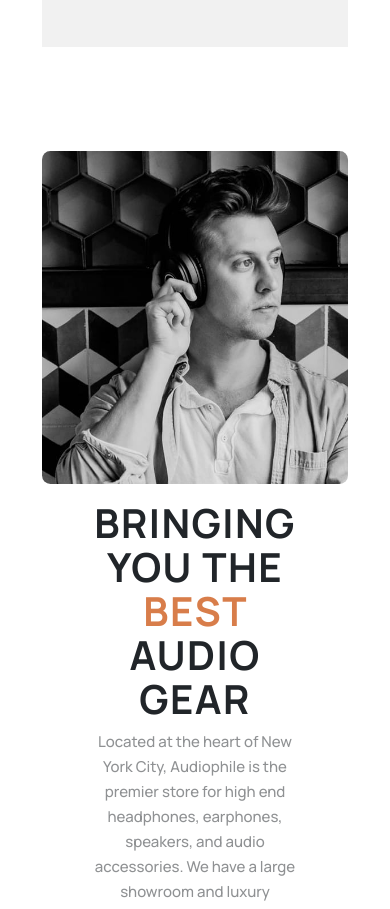
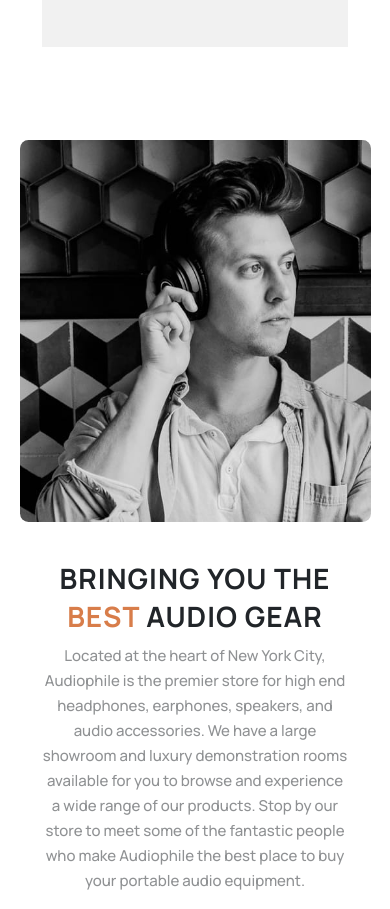
Before and after one commit to TakuyaMats/audiophile, a React (Create React App) app in the folder client/: page / in a window 390 px wide. Shown: the part 2960-3869 px from the top of the page. Built offline with nearby package versions, Linux system fonts and the light colour scheme.

Commit message:
Mobile styles

```diff
--- a/client/src/pages/Home/About.css
+++ b/client/src/pages/Home/About.css
@@ -98,3 +98,33 @@
         opacity: 0.5;
     }
 }
+
+@media (max-width: 420px) {
+    .about {
+        padding: 0;
+    }
+
+    .about-image {
+        padding: 5%;
+    }
+
+    .about-description h2 {
+        font-family: Manrope;
+        font-size: 28px;
+        font-weight: 700;
+        line-height: 38px;
+        letter-spacing: 1px;
+        text-align: center;
+
+    }
+
+    .about-description p {
+        font-family: Manrope;
+        font-size: 15px;
+        font-weight: 500;
+        line-height: 25px;
+        letter-spacing: 0px;
+        text-align: center;
+        opacity: 0.5;
+    }
+}
```
